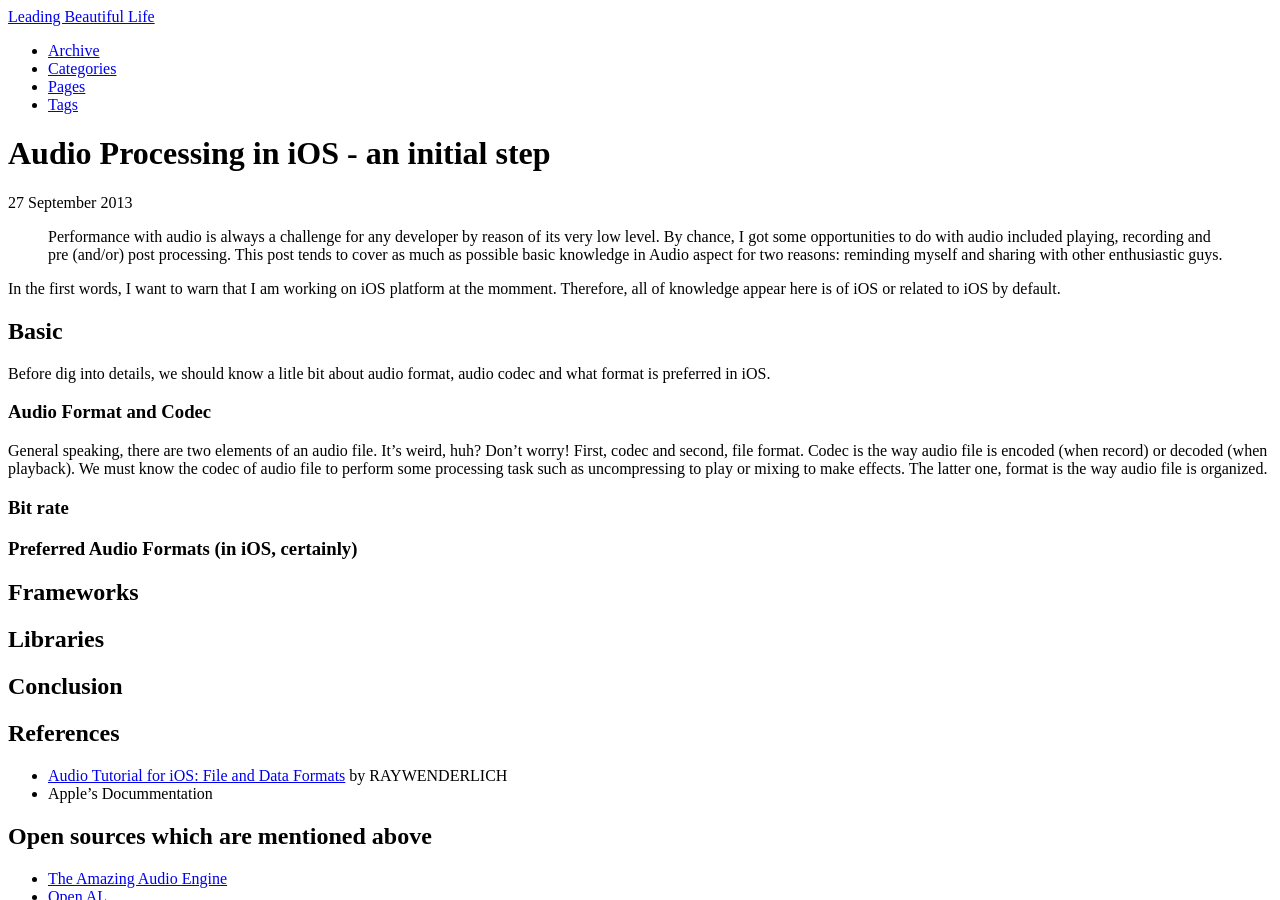
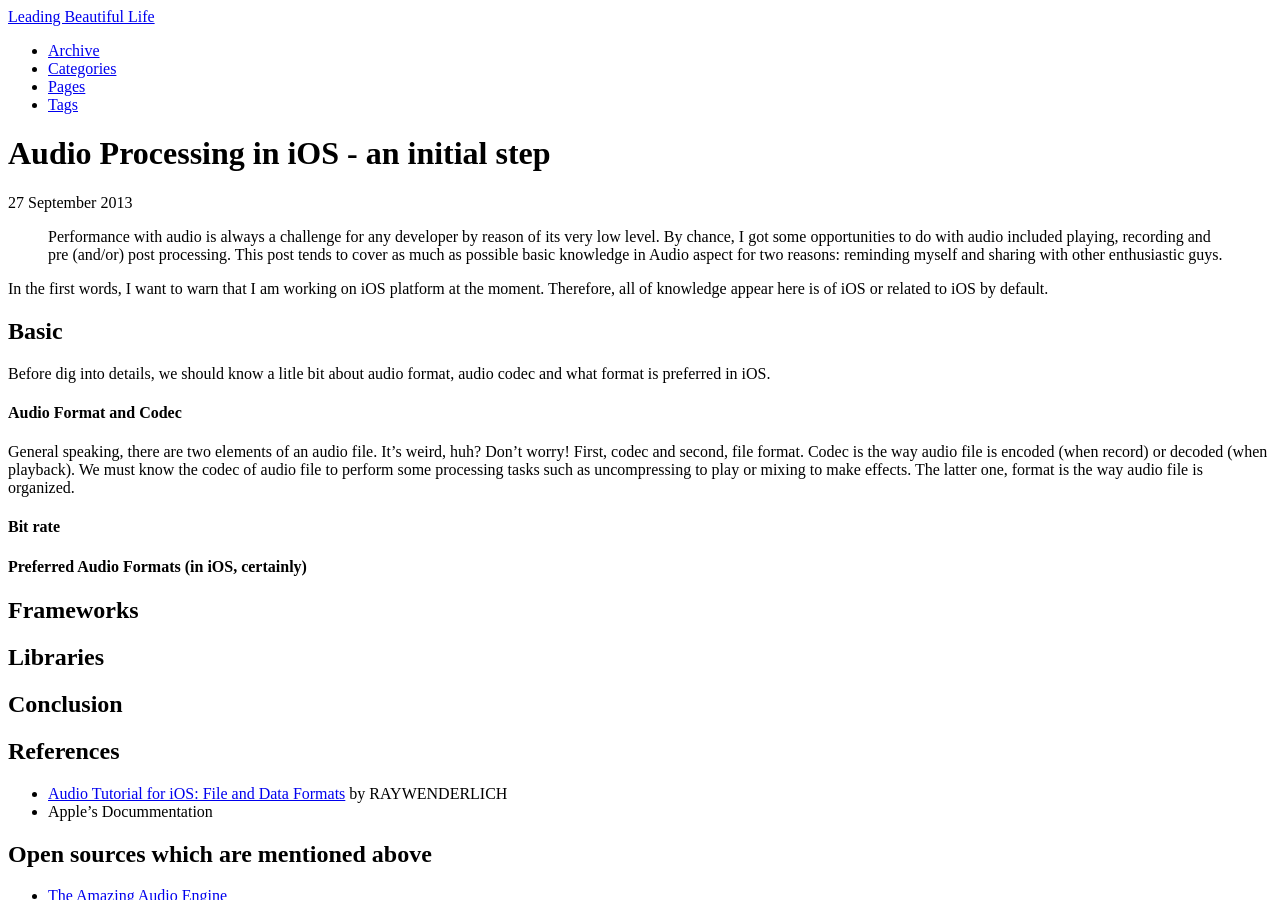
Before and after one commit to hugo53/hugo53.github.io, a Jekyll site: the page built from _posts/2013-09-27-audio-processing-in-ios---an-initial-step.md, in a window 1280 px wide and 900 px high. Built offline with Jekyll 4.4.1, drawn with Linux system fonts in a browser that asks for light colours; comment, search, counter and statistics services are not loaded.

Commit message:
fix some mistakes

```diff
--- a/_posts/2013-09-27-audio-processing-in-ios---an-initial-step.md
+++ b/_posts/2013-09-27-audio-processing-in-ios---an-initial-step.md
@@ -8,17 +8,17 @@
 {% include JB/setup %}
 > Performance with audio is always a challenge for any developer by reason of its very low level. By chance, I got some opportunities to do with audio included playing, recording and pre (and/or) post processing. This post tends to cover as much as possible basic knowledge in Audio aspect for two reasons: reminding myself and sharing with other enthusiastic guys.
 
-In the first words, I want to warn that I am working on iOS platform at the momment. Therefore, all of knowledge appear here is of iOS or related to iOS by default.
+In the first words, I want to warn that I am working on iOS platform at the moment. Therefore, all of knowledge appear here is of iOS or related to iOS by default.
 
 ## Basic
 Before dig into details, we should know a litle bit about audio format, audio codec and what format is preferred in iOS.
 
-### Audio Format and Codec
-General speaking, there are two elements of an audio file. It's weird, huh? Don't worry! First, codec and second, file format. Codec is the way audio file is encoded (when record) or decoded (when playback). We must know the codec of audio file to perform some processing task such as uncompressing to play or mixing to make effects. The latter one, format is the way audio file is organized.
+#### Audio Format and Codec
+General speaking, there are two elements of an audio file. It's weird, huh? Don't worry! First, codec and second, file format. Codec is the way audio file is encoded (when record) or decoded (when playback). We must know the codec of audio file to perform some processing tasks such as uncompressing to play or mixing to make effects. The latter one, format is the way audio file is organized.
 
-### Bit rate
+#### Bit rate
 
-### Preferred Audio Formats (in iOS, certainly)
+#### Preferred Audio Formats (in iOS, certainly)
 
 
 
```
